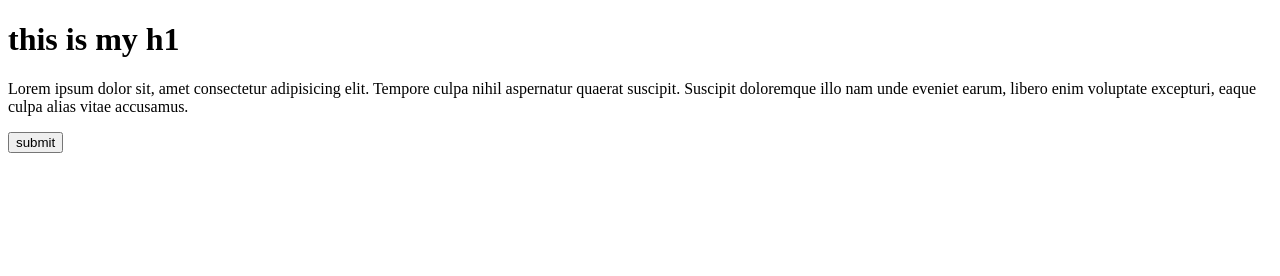
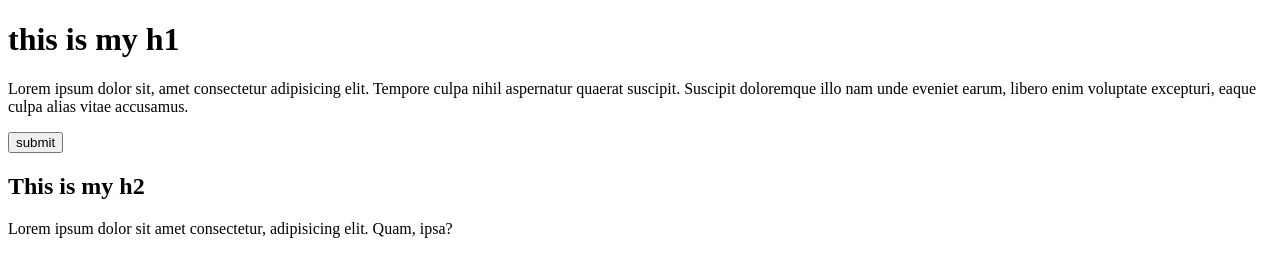
Before and after one commit to abdulkader10/web-development-edution-part, a plain HTML site: page index.html in a window 1280 px wide. Drawn offline with Linux system fonts and the light colour scheme.

Commit message:
change to newbranch

```diff
--- a/index.html
+++ b/index.html
@@ -10,5 +10,8 @@
    <p>Lorem ipsum dolor sit, amet consectetur adipisicing elit. Tempore culpa nihil aspernatur quaerat suscipit. Suscipit doloremque illo nam unde eveniet earum, libero enim voluptate excepturi, eaque culpa alias vitae accusamus.</p>
 
     <button>submit</button>
+
+    <h2>This is my h2</h2>
+    <p>Lorem ipsum dolor sit amet consectetur, adipisicing elit. Quam, ipsa?</p>
 </body>
 </html>
```
